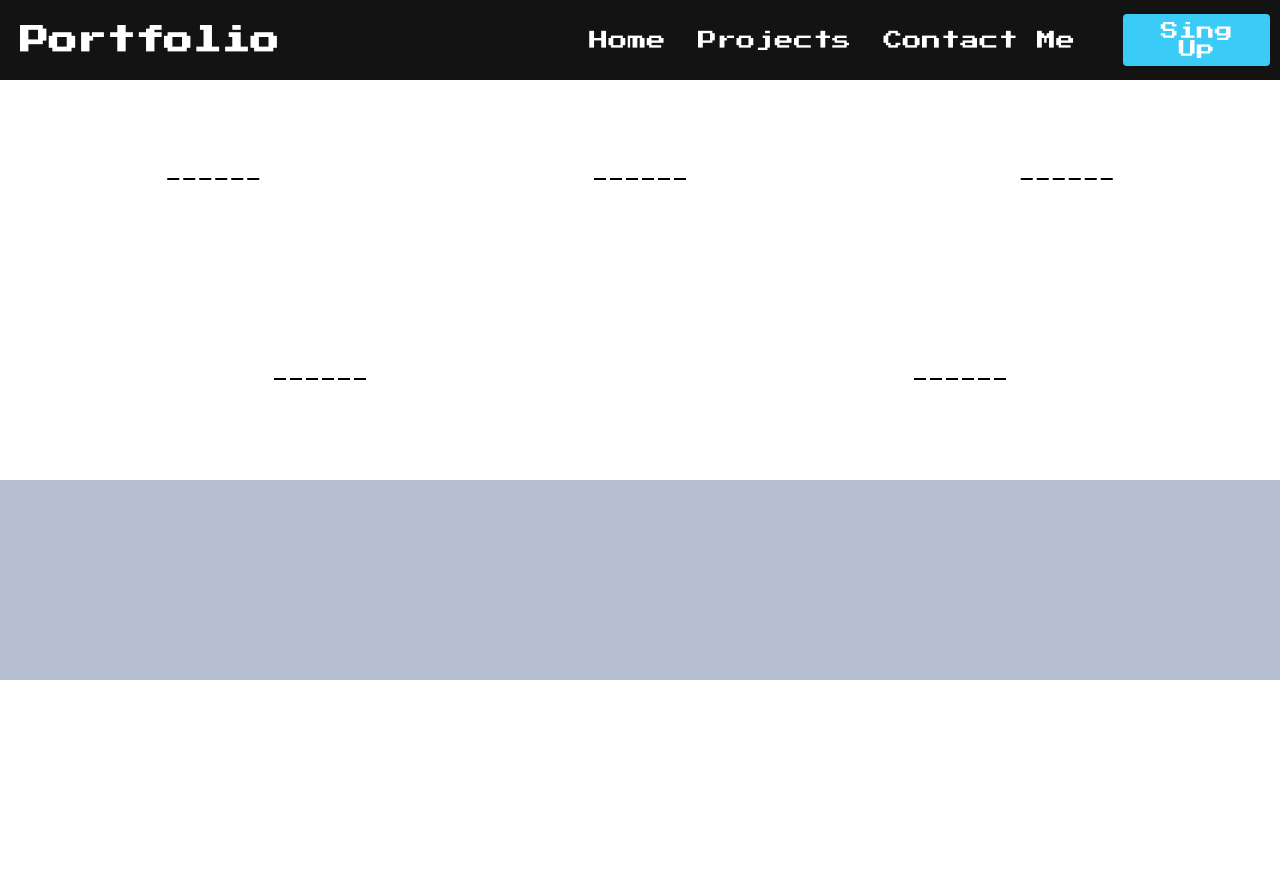
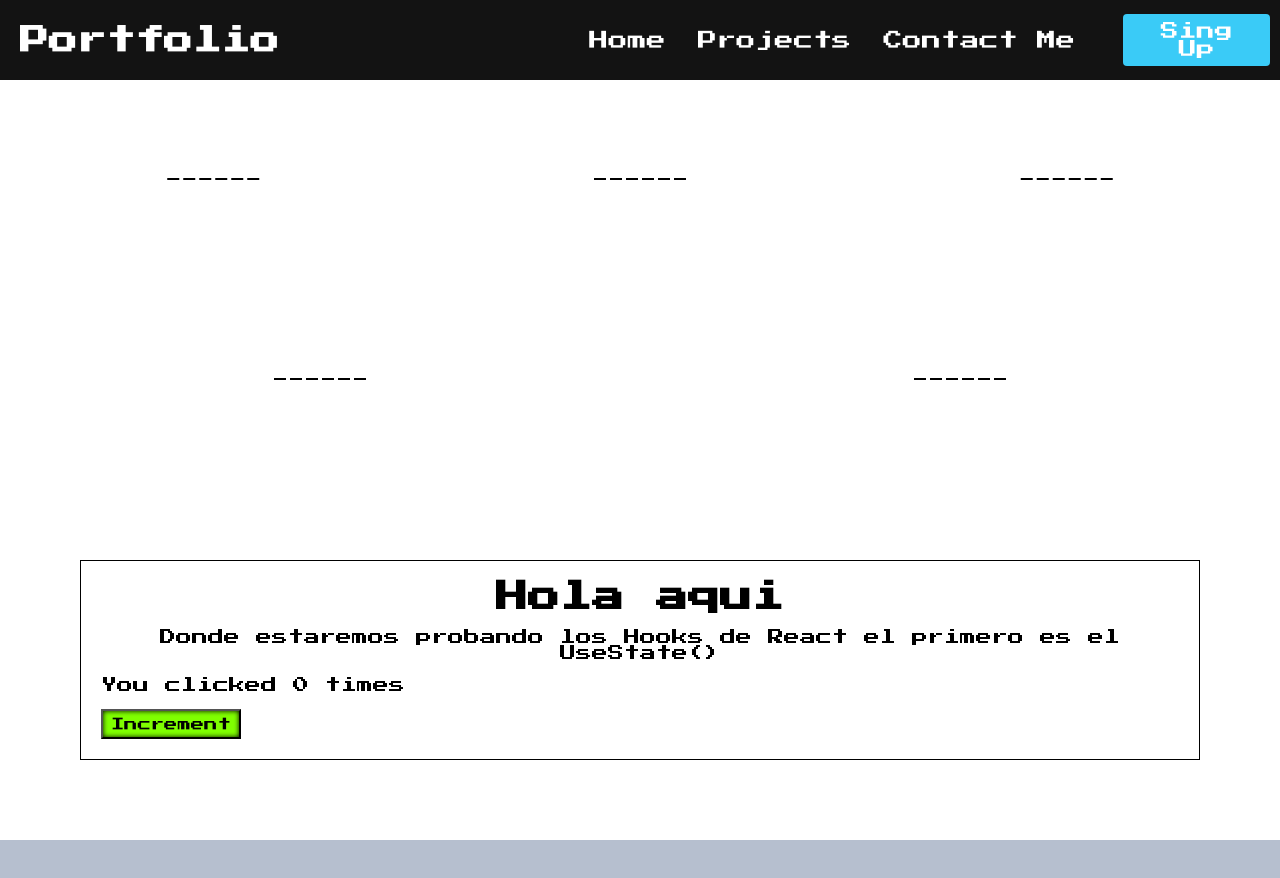
Before and after one commit to Mariano-Ryser/My-React, a React (Create React App) app: page / in a window 1280 px wide. Shown: the top 878 px of the page. Before the commit the page ends 800 px from the top, so only its background shows below. Built offline with nearby package versions, Linux system fonts and the light colour scheme.

Commit message:
count added =/

```diff
--- a/src/App.js
+++ b/src/App.js
@@ -1,17 +1,31 @@
-import React from 'react';
+import React, { useState } from 'react';
 import Navbar from './components/Navbar/Navbar';
+import Home from './components/Home/Home';
+
 import Footer from './components/Footer/Footer';
-import Home from './components/Home/Home';
+
 import './App.css';
 
 function App() {
+  const [count, setCount] = useState(0);
+
   return (
     <div className="App">
       <Navbar />
       <Home />
+
+     <div className='container-eje'>
+     <h1 className="title">Hola aqui</h1>
+          <br></br>
+          <p className="p">Donde estaremos probando los Hooks de React
+          el primero es el UseState()</p>
+          <br></br>
+      <p>You clicked {count} times</p>
+        <br></br>
+         <button className='button' onClick={() => setCount(count + 1)}>Increment</button>
+      </div>
+
       <Footer />
-
-
     </div>
   );
 }
--- a/src/components/Home/Home.js
+++ b/src/components/Home/Home.js
@@ -1,4 +1,5 @@
-import React, {Component} from "react";
+import React, { Component } from "react";
+
 import './home.css';
 
 
@@ -14,8 +15,9 @@ class Home extends Component {
                 <div className="col">------</div>
                 <div className="col">------</div>
                 <div className="col">------</div>
+            </div>
 
-            </div>
+
          </div>
 
         )
--- a/src/components/Home/home.css
+++ b/src/components/Home/home.css
@@ -20,3 +20,10 @@
     /* border: white solid 4px; */
     background-color: rgb(190, 49, 49);
 }
+
+.title{
+    text-align: center;
+}
+.p{
+    text-align: center;
+}
--- a/src/index.css
+++ b/src/index.css
@@ -11,3 +11,20 @@ code {
   font-family: source-code-pro, Menlo, Monaco, Consolas, 'Courier New',
     monospace;
 }
+.button{
+
+  background: chartreuse;
+  height: 30px;
+  width: 140px;
+  box-shadow: inset black 0px 0px 5px;
+  transition: 0.1s;
+}
+.button:hover{
+  background: rgb(85, 167, 3);
+}
+.container-eje{
+
+  padding: 20px;
+  border: solid black 1px;
+  margin: 80px;
+}
```
Also changed, not shown: src/components/Home/sectionsMenu.js (deleted).
